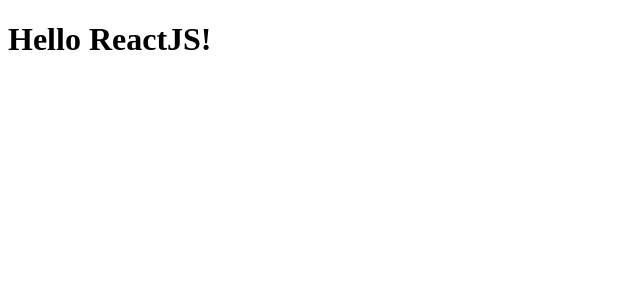
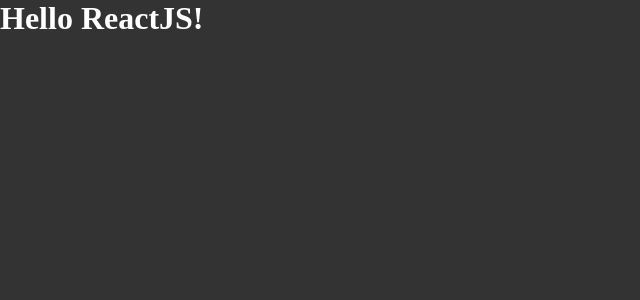
Before and after one commit to paulinhoteixeira/01-github-explorer, a React app: page / in a window 1280 px wide. Shown: the top 300 px of the page, without its empty margins (0-640 px from the left). Built offline with nearby package versions, Linux system fonts and the light colour scheme; the HTML template or start-up script is replaced by a standard one.

Commit message:
configurando o projeto para receber os arquivos css e adicionando o arquivo css

```diff
--- a/src/App.jsx
+++ b/src/App.jsx
@@ -1,3 +1,5 @@
+import './styles/global.css';
+
 export function App(){
     return <h1>Hello ReactJS!</h1>
 }
--- /dev/null
+++ b/src/styles/global.css
@@ -0,0 +1,11 @@
+*{
+    margin: 0;
+    padding: 0;
+    box-sizing: border-box;
+}
+
+body{
+    font: Arial, Helvetica, sans-serif;
+    background: #333;
+    color: #fff;
+}
--- a/webpack.config.js
+++ b/webpack.config.js
@@ -1,9 +1,11 @@
 const path = require('path');
 const HtmlWebpackPlugin = require('html-webpack-plugin');
 
+const isDevelopment = process.env.NODE_ENV !== 'production';
+
 module.exports = {
-    mode: 'development',
-    devtool: 'eval-source-map',
+    mode: isDevelopment ? 'development' : 'production',
+    devtool: isDevelopment ? 'eval-source-map' : 'source-map',
     entry: path.resolve(__dirname, 'src', 'index.jsx'),
     output: {
         path: path.resolve(__dirname, 'dist'),
@@ -26,6 +28,11 @@
                test: /\.jsx$/,
                exclude: /node_modules/,
                use: 'babel-loader',
+            },
+            {
+                test: /\.css$/,
+                exclude: /node_modules/,
+                use: ['style-loader', 'css-loader'],
             }
         ]
     }
```
Also changed, not shown: package.json (+7 -0 lines), 1 other file (tests, documents, lock files or other folders).
